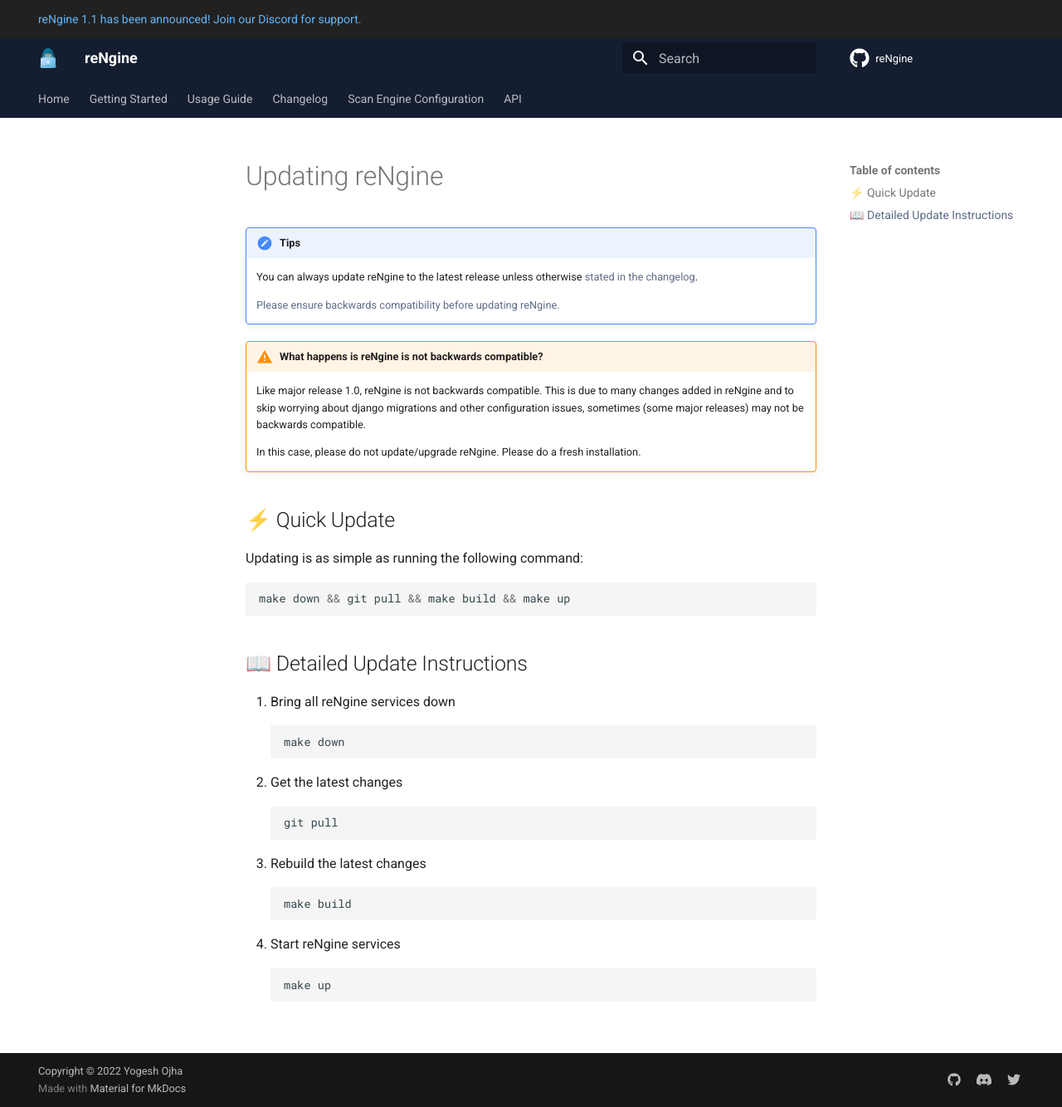
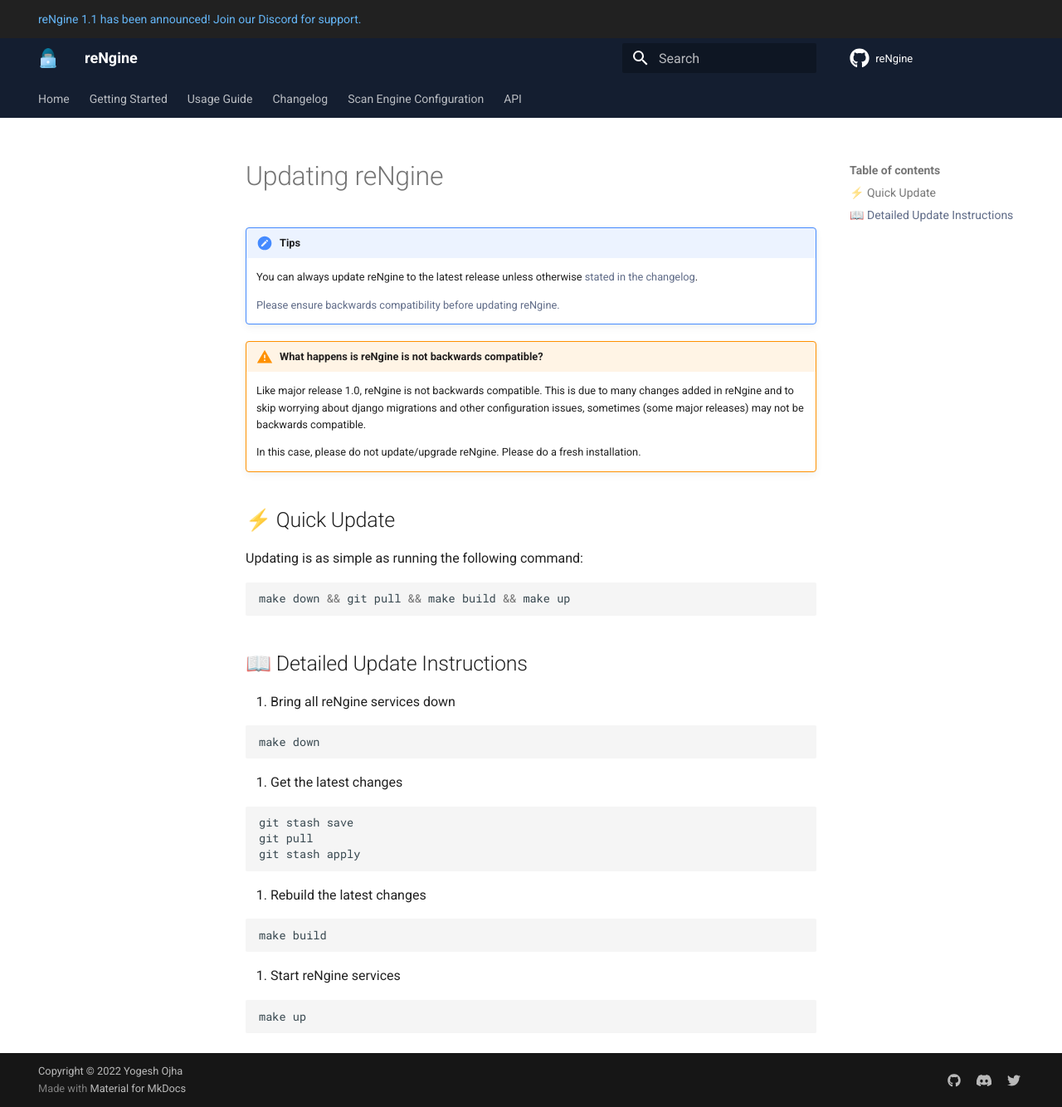
Before and after one commit to yogeshojha/rengineDocumentation, an MkDocs documentation site: the page built from docs/update/index.md, in a window 1280 px wide and 1334 px high. Shown: the whole window at 83% size. Built offline with MkDocs 1.6.1 and Material for MkDocs 9.7.7, drawn with Linux system fonts in a browser that asks for light colours; comment, search, counter and statistics services are not loaded.

Commit message:
update: save modified files before pulling changes
avoid that kind of issues https://github.com/yogeshojha/rengine/issues/621#issuecomment-1110165737

````diff
--- a/docs/update/index.md
+++ b/docs/update/index.md
@@ -22,18 +22,27 @@ make down && git pull && make build && make up
 ## 📖 Detailed Update Instructions
 
 1. Bring all reNgine services down
+
 ```bash
 make down
 ```
+
 2. Get the latest changes
+
 ```bash
+git stash save
 git pull
+git stash apply
 ```
+
 3. Rebuild the latest changes
+
 ```bash
 make build
 ```
+
 4. Start reNgine services
+
 ```bash
 make up
 ```
````
